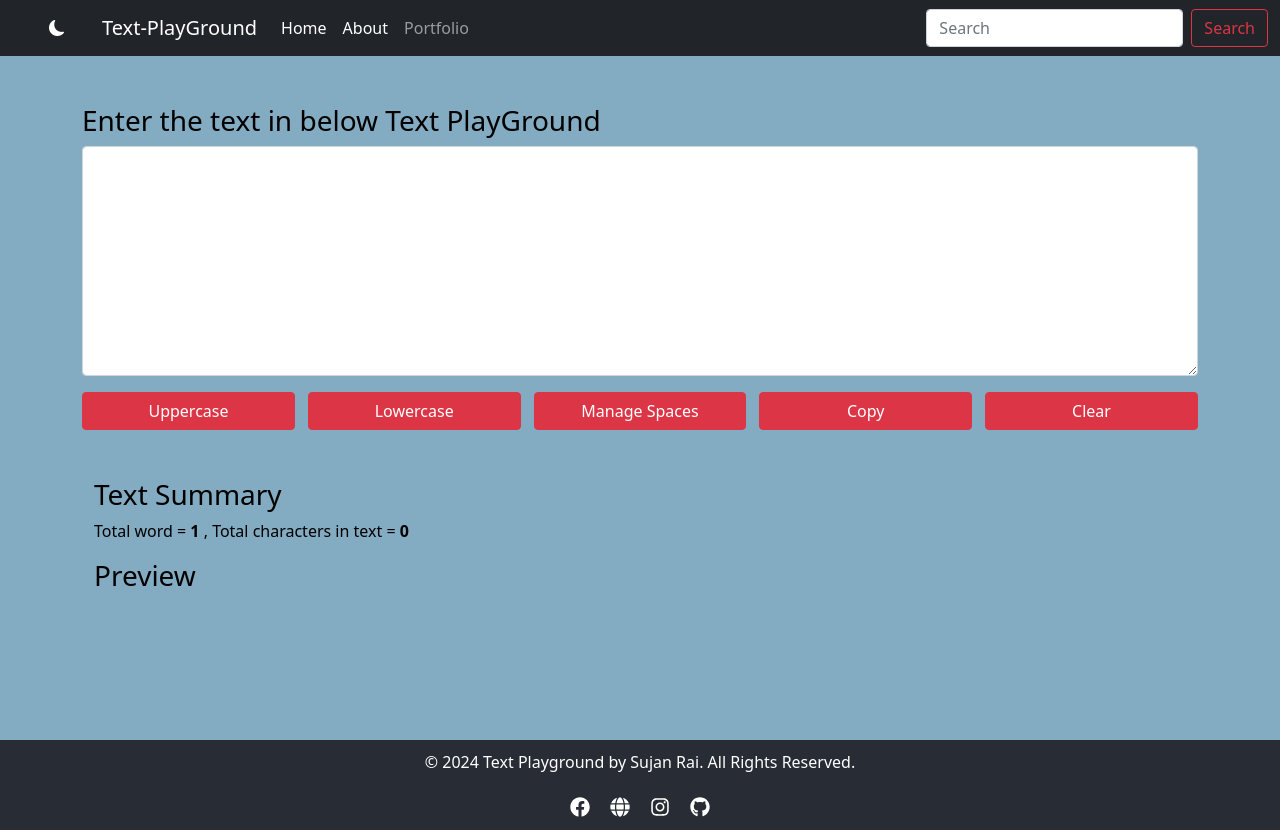
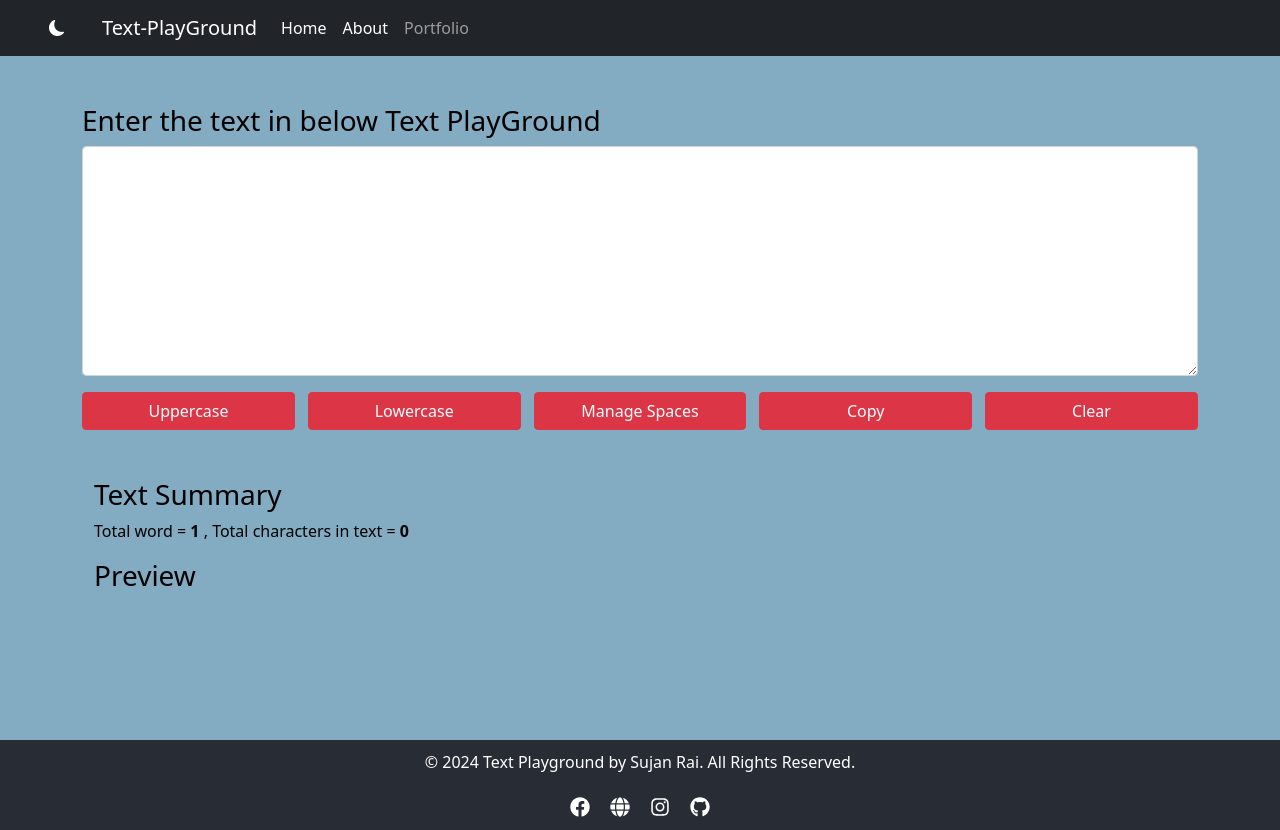
Before and after one commit to Sujan-Rai-426/React-Projects, a React (Vite) app in the folder 05_Text_PlayGround/: page / in a window 1280 px wide. Built offline with nearby package versions, Linux system fonts and the light colour scheme.

Commit message:
editd About text gray  section

```diff
--- a/05_Text_PlayGround/src/components/About.jsx
+++ b/05_Text_PlayGround/src/components/About.jsx
@@ -16,8 +16,8 @@
             </button>
 
             <div id="panelsStayOpen-collapseOne" className="accordion-collapse collapse show" aria-labelledby="panelsStayOpen-headingOne">
-                <div className="accordion-body" style={{color : 'gray'}} >
-                    <p>
+                <div className="accordion-body" style={{color: 'gray'}}>
+
                         <strong> Text Playground </strong> is a versatile text manipulation tool designed to help you effortlessly modify your text. Whether you're editing a document, preparing content for online publishing, or simply experimenting with text transformations, this tool provides an intuitive interface to get the job done.
                             <br />
                         <code><b>Key uses include:</b></code>
@@ -26,7 +26,7 @@
                             <li>Copying and sharing cleaned or formatted text.</li>
                             <li>Simplifying repetitive text-based tasks.</li>
                         </ul>
-                    </p>
+
                 </div>
             </div>
         </div>
@@ -40,7 +40,7 @@
             </button>
 
             <div id="panelsStayOpen-collapseThree" className="accordion-collapse collapse" aria-labelledby="panelsStayOpen-headingThree">
-                <div className="accordion-body" style={{color : 'gray'}} >
+                <div className="accordion-body" style={{color: 'gray'}}>
                 <strong>Text Playground provides</strong> some basic features rightnow to enhance your text manipulation experience with fun.
                 <br />
                 <code><b> Currently, Text Playground offers the following key features:</b></code>
@@ -65,7 +65,7 @@
             </button>
 
             <div id="panelsStayOpen-collapseTwo" className="accordion-collapse collapse" aria-labelledby="panelsStayOpen-headingTwo">
-                <div className="accordion-body" style={{color : 'gray'}} >
+                <div className="accordion-body" style={{color: 'gray'}}>
                     <strong>Text Playground is just getting started! </strong> Future Updates and Enhancements will be consistent to Enhance your experience.
                     <br />
                     <code><b> Here are some of the exciting features we plan to add in the future: </b></code>
--- a/05_Text_PlayGround/src/components/Navbar.jsx
+++ b/05_Text_PlayGround/src/components/Navbar.jsx
@@ -40,10 +40,11 @@
                             </li>
                         </ul>
 
-                        <form className="d-flex">
+                        {/* SEARcH BAR */}
+                        {/* <form className="d-flex">
                             <input className="form-control me-2" type="search" placeholder="Search" aria-label="Search" />
                             <button className="btn btn-outline-danger" type="submit">Search</button>
-                        </form>
+                        </form> */}
                     </div>
                 </div>
             </nav>
```
